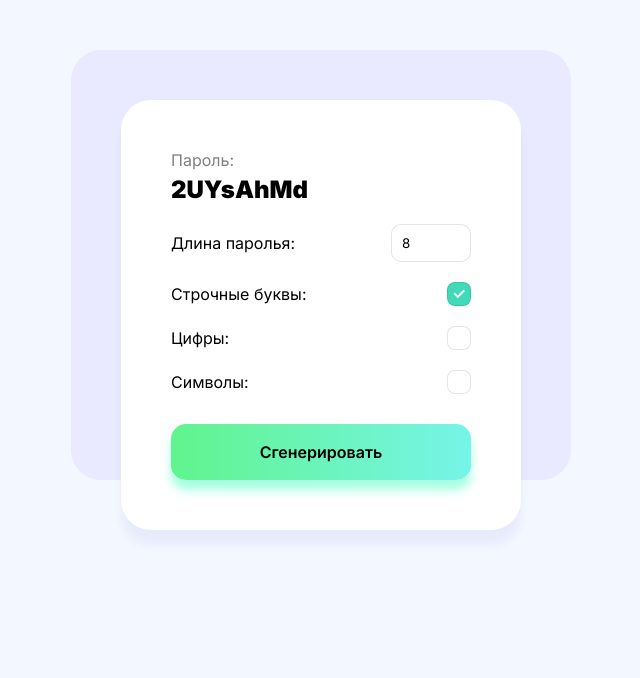
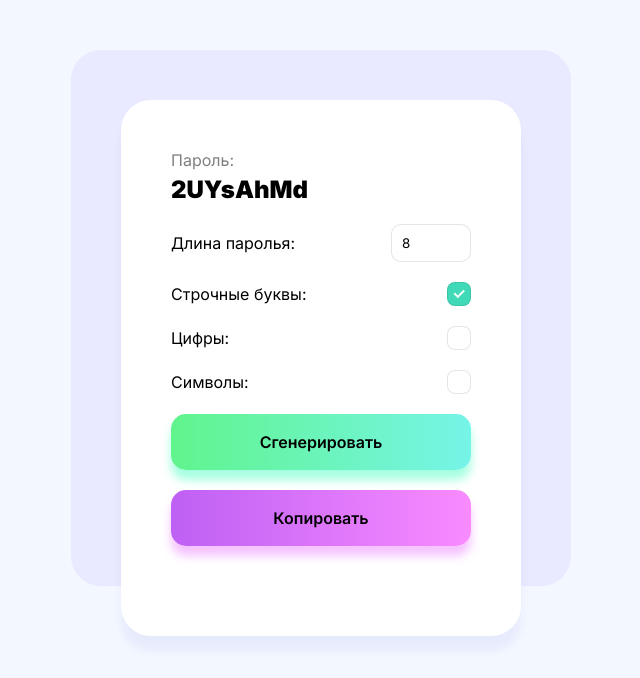
Before and after one commit to mzhigalka/passwordGenerator, a React (Create React App) app: page / in a window 1280 px wide. Shown: the top 678 px of the page, without its empty margins (319-959 px from the left). Built offline with nearby package versions, Linux system fonts and the light colour scheme.

Commit message:
added button copy

```diff
--- a/src/App.js
+++ b/src/App.js
@@ -1,5 +1,6 @@
 import './index.scss';
 import React from 'react';
+import { isValidInputTimeValue } from '@testing-library/user-event/dist/utils';
 
 function App() {
   const passwordValues = [8, 9, 10, 11, 12, 13, 14, 15, 16];
@@ -11,6 +12,7 @@ function App() {
   const [lengthPassword, setLengthPassword] = React.useState(passwordValues[0]);
   const [isSymbolsUse, setIsSymbolsUse] = React.useState(false);
   const [isNumbersUse, setIsNumbersUse] = React.useState(false);
+  const [isPasswordCopy, setIsPasswordCopy] = React.useState(false);
 
   const handlePasswordGenerator = () => {
     let currentResult = '';
@@ -36,6 +38,21 @@ function App() {
 
   const handleNumberssUse = () => {
     setIsNumbersUse(!isNumbersUse);
+  };
+
+  const handlePasswordCopy = () => {
+    if (result) {
+      let timerId = null;
+
+      navigator.clipboard.writeText(result).then(() => {
+          setIsPasswordCopy(true);
+
+          timerId = setTimeout(() => {
+              setIsPasswordCopy(false);
+              clearTimeout(timerId)
+          }, 3000);
+      });
+    };
   };
 
   return (
@@ -86,9 +103,9 @@ function App() {
         />
         <label for="checkbox4" />
       </div>
-
       <button onClick={handlePasswordGenerator}>Сгенерировать</button>
-      {/* <button className='btn-copy'>Скопировать</button> */}
+      <button onClick={handlePasswordCopy} className='btn-copy'>Копировать</button>
+      {isPasswordCopy && <span className='password-copy'>Скопиравано!</span>}
     </div>
   );
 }
--- a/src/index.scss
+++ b/src/index.scss
@@ -21,9 +21,10 @@ body {
   background-color: #fff;
   position: relative;
   box-shadow: 0 15px 10px rgba(0, 13, 189, 0.05);
+  min-height: 536px;
 
   button {
-    margin-top: 30px;
+    margin-top: 20px;
     padding: 18px;
     border-radius: 15px;
     outline: none;
@@ -48,12 +49,20 @@ body {
     }
   }
 
-  // .btn-copy{
-  //   background: #be60f4;
-  //   background: linear-gradient(90deg, #be60f4 0%, #f98bff 100%);
-  //   color: #000;
-  //   box-shadow: 0 10px 10px #e873ff6f;
-  // }
+  .btn-copy{
+    background: #be60f4;
+    background: linear-gradient(90deg, #be60f4 0%, #f98bff 100%);
+    color: #000;
+    box-shadow: 0 10px 10px #e873ff6f;
+  }
+
+  .password-copy{
+    display: block;
+    text-align: center;
+    color: #000;
+    padding-top: 20px;
+    font-weight: 600;
+  }
 
   &:before {
     content: '';
```
